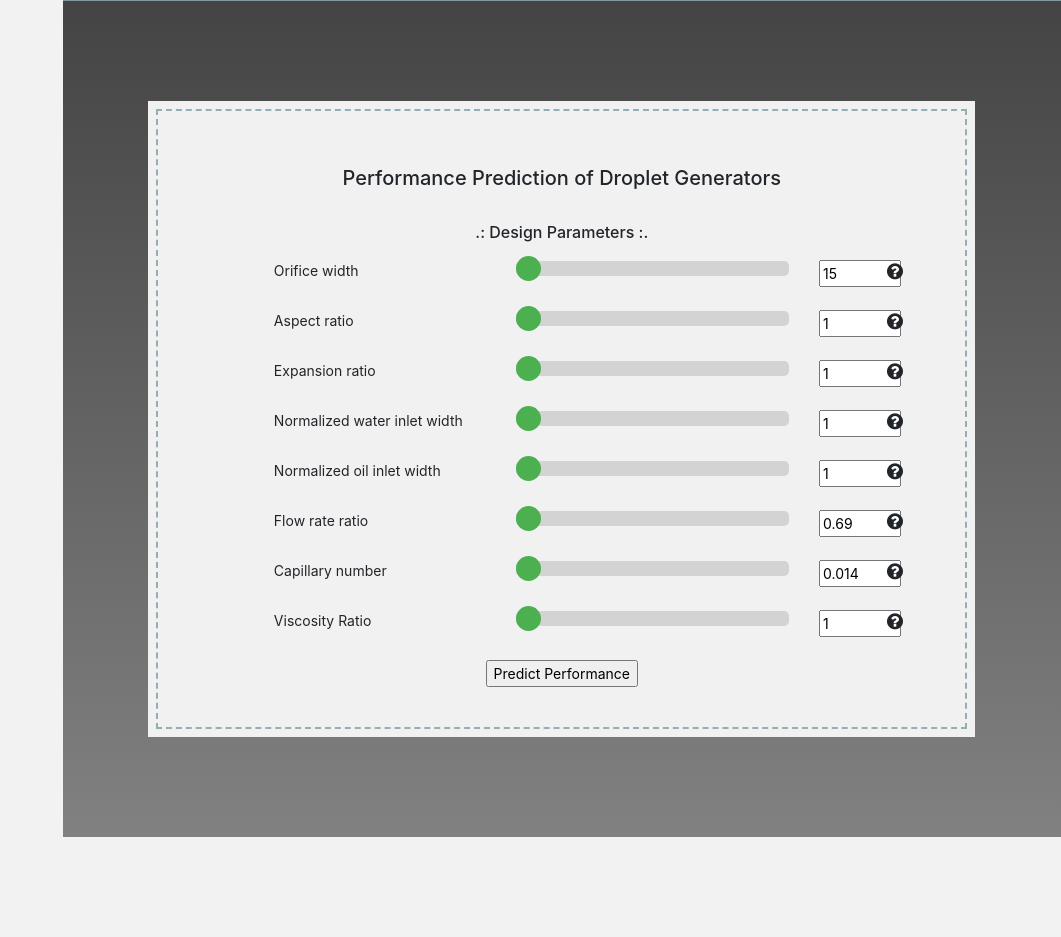
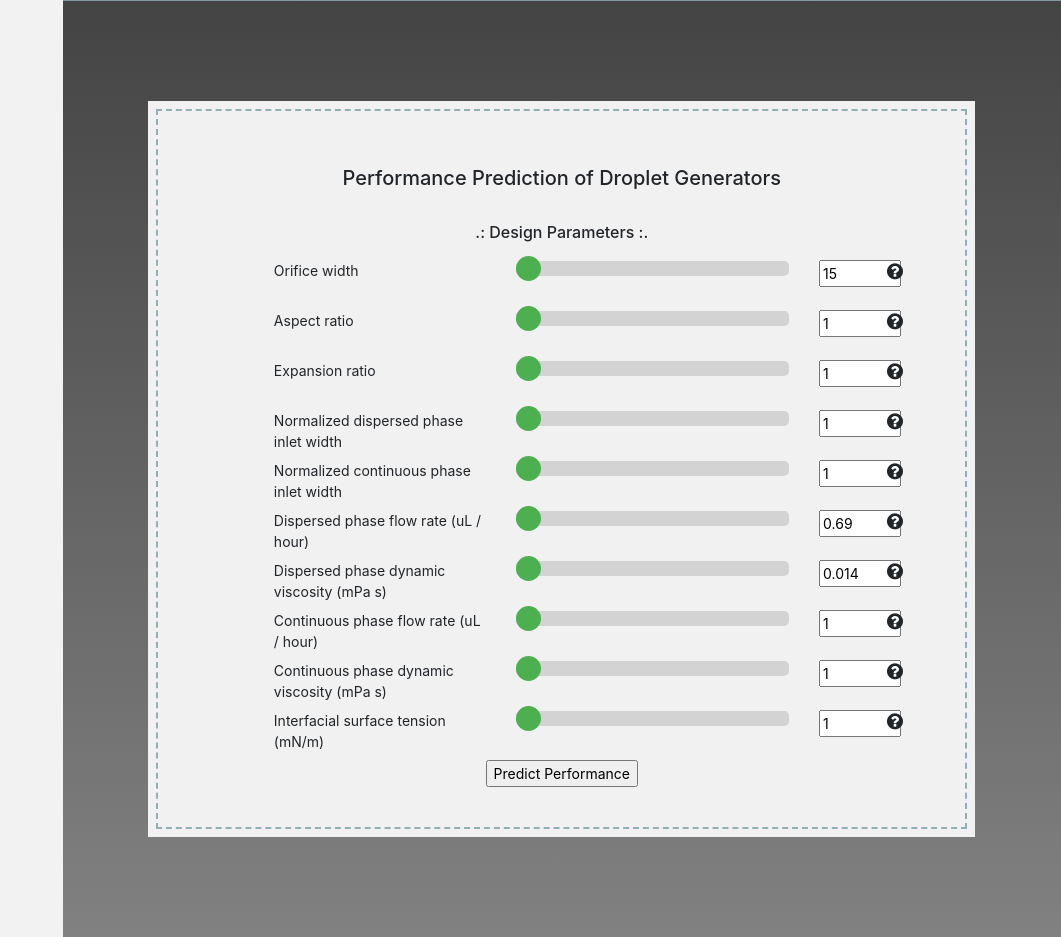
Before and after one commit to CIDARLAB/dafd-website, a Flask app: page /index_3 in a window 1280 px wide. Shown: the part 1895-2832 px from the top of the page, without its empty margins (219-1280 px from the left). Before the commit the page ends 2732 px from the top, so only its background shows below. Run offline with Flask 2, Linux system fonts and the light colour scheme; some libraries are stand-ins or nearby versions.

Commit message:
updated performance prediction with correct inputs

```diff
--- a/app/mod_NN/views.py
+++ b/app/mod_NN/views.py
@@ -158,16 +158,25 @@ def forward_2():
 def forward_3():
 
     if request.method == 'POST':
-
+        # Get data
         forward = {}
         forward['orifice_width'] = request.form.get('oriWid2')
         forward['aspect_ratio'] = request.form.get('aspRatio2')
         forward['expansion_ratio'] = request.form.get('expRatio2')
         forward['normalized_water_inlet'] = request.form.get('normInlet2')
         forward['normalized_oil_inlet'] = request.form.get('normOil2')
-        forward['flow_rate_ratio'] = request.form.get('flowRatio2')
-        forward['capillary_number'] = request.form.get('capNum2')
-        forward['viscosity_ratio'] = request.form.get('viscRatio2')
+        forward['oil_flow_rate'] = request.form.get('contFlow2')
+        forward['water_flow_rate'] = request.form.get('dispFlow2')
+        forward['oil_viscosity'] = request.form.get('contVisc2')
+        forward['water_viscosity'] = request.form.get('dispVisc2')
+        forward['surface_tension'] = request.form.get('surfTension2')
+
+        #normalize to correct values
+        forward = {key:float(forward[key]) for key in forward.keys()}
+        forward['flow_rate_ratio'] = forward["oil_flow_rate"]/forward["water_flow_rate"]
+        forward['viscosity_ratio'] = forward["oil_viscosity"]/forward["water_viscosity"]
+        ca_num = forward["oil_viscosity"]*forward["oil_flow_rate"]/(forward["orifice_width"]**2*forward["aspect_ratio"]) * (1/3.6)
+        forward['capillary_number'] = ca_num/forward["surface_tension"] #(Ca = mu * (Qc/(OriW*depth)))/surf
 
         strOutput = runForward_3(forward)
         parsed = strOutput.split(':')[1].split('|')[:-1]
--- a/app/mod_dafd/core_logic/InterModel3.py
+++ b/app/mod_dafd/core_logic/InterModel3.py
@@ -11,7 +11,7 @@ import itertools
 import csv
 import sys
 import os
-from app.mod_dafd.core_logic.ForwardModel import ForwardModel
+from app.mod_dafd.core_logic.ForwardModel3 import ForwardModel3
 from app.mod_dafd.helper_scripts.ModelHelper import ModelHelper
 import tensorflow as tf
 
@@ -27,7 +27,7 @@ def resource_path(relative_path):
 
 	return os.path.join(base_path, relative_path)
 
-class InterModel3:
+class InterModel3_se:
 	"""
 	This class handles interpolation over our forward models to make the reverse predictions
 	"""
--- a/app/templates/home.html
+++ b/app/templates/home.html
@@ -38,7 +38,7 @@
 			<div class="row md-spacer">
                 <div class="col-md-4"><div class="btn-1" onclick=location.href="{{ url_for('index_1') }}">DAFD 1.0 <br> (Lashkaripour et al., 2021)</div></div>
 				<div class="col-md-4"><div class="btn-2" onclick=location.href="{{ url_for('index_2') }}">DAFD 2.0 <br> (McIntyre et al., 2022)</div></div>
-				<div class="col-md-4"><div class="btn-3" onclick=location.href="{{ url_for('index_3') }}">DAFD 3.0 <br> (Lashkaripour et al., 2022)</div></div>
+				<div class="col-md-4"><div class="btn-3" onclick=location.href="{{ url_for('index_3') }}">DAFD 3.0 <br> (Lashkaripour et al., 2023)</div></div>
 
 
 
--- a/app/templates/index_3.html
+++ b/app/templates/index_3.html
@@ -415,7 +415,7 @@
 								<!--2nd column-->
 								<div class="col-md-1 text-center"></div>
 								<div class="col-md-4 text-left">
-									<p class="field-tip">Normalized water inlet width<!--<span class="tip-content">Channel depth divided by orifice width</span>--></p>
+									<p class="field-tip">Normalized dispersed phase inlet width<!--<span class="tip-content">Channel depth divided by orifice width</span>--></p>
 								</div>
 								<div class="col-md-5 text-left">
 									<input type="range" min="100" max="400" value="100" class="slider-activated" id="normInletRange2" oninput="updateFloatInput(this.value, 'normInlet2', this.id);">
@@ -432,7 +432,7 @@
 								<!--2nd column-->
 								<div class="col-md-1 text-center"></div>
 								<div class="col-md-4 text-left">
-									<p class="field-tip">Normalized oil inlet width<!--<span class="tip-content">Channel depth divided by orifice width</span>--></p>
+									<p class="field-tip">Normalized continuous phase inlet width<!--<span class="tip-content">Channel depth divided by orifice width</span>--></p>
 								</div>
 								<div class="col-md-5 text-left">
 									<input type="range" min="100" max="400" value="100" class="slider-activated" id="normOilRange2" oninput="updateFloatInput(this.value, 'normOil2', this.id);">
@@ -449,33 +449,33 @@
 								<!--2nd column-->
 								<div class="col-md-1 text-center"></div>
 								<div class="col-md-4 text-left">
-									<p class="field-tip">Flow rate ratio<!--<span class="tip-content">Channel depth divided by orifice width</span>--></p>
+									<p class="field-tip">Dispersed phase flow rate (uL / hour)<!--<span class="tip-content">Channel depth divided by orifice width</span>--></p>
 								</div>
 								<div class="col-md-5 text-left">
-									<input type="range" min="69" max="2200" value="69" class="slider-activated" id="flowRatioRange2" oninput="updateFloatInput(this.value, 'flowRatio2', this.id);">
+									<input type="range" min="69" max="2200" value="69" class="slider-activated" id="dispFlowRange2" oninput="updateFloatInput(this.value, 'dispFlow2', this.id);">
 								</div>
 								<div class="col-md-1 text-left">
-									<input size="4" type="text" id="flowRatio2" name="flowRatio2" value="0.69" oninput="updateFloatSlider('flowRatioRange2', this.id)" onchange="floatSliderChange('flowRatioRange2', this.id, 69, 2200)">
+									<input size="4" type="text" id="dispFlow2" name="dispFlow2" value="0.69" oninput="updateFloatSlider('dispFlowRange2', this.id)" onchange="floatSliderChange('dispFlowRange2', this.id, 69, 2200)">
 								</div>
 								<div class="col-md-1 text-center">
-									<div class="tt_container"><i class="fa fa-question-circle fa-lg"></i><span class="tt_info">Oil flow rate divided by water flow rate.</span></div>
+									<div class="tt_container"><i class="fa fa-question-circle fa-lg"></i><span class="tt_info">Flow rate of the dispersed phase (droplet content) in uL / hour.</span></div>
 								</div>
 							</div>
-							<!--7th row-->
+							<!--7th row TODO: UPDATE ranges to be correct with dataset -->
 							<div class="row slider-row">
 								<!--2nd column-->
 								<div class="col-md-1 text-center"></div>
 								<div class="col-md-4 text-left">
-									<p class="field-tip">Capillary number<!--<span class="tip-content">Channel depth divided by orifice width</span>--></p>
+									<p class="field-tip">Dispersed phase dynamic viscosity (mPa s)<!--<span class="tip-content">Channel depth divided by orifice width</span>--></p>
 								</div>
 								<div class="col-md-5 text-left">
-									<input type="range" min="1.4" max="939" value="1.4" class="slider-activated" id="capNumRange2" oninput="updateFloatInput(this.value, 'capNum2', this.id);">
+									<input type="range" min="1.4" max="939" value="1.4" class="slider-activated" id="dispViscRange2" oninput="updateFloatInput(this.value, 'dispVisc2', this.id);">
 								</div>
 								<div class="col-md-1 text-left">
-									<input size="4" type="text" id="capNum2" name="capNum2" value="0.014" oninput="updateFloatSlider('capNumRange2', this.id)" onchange="floatSliderChange('capNumRange2', this.id, 1.4, 939)">
+									<input size="4" type="text" id="dispVisc2" name="dispVisc2" value="0.014" oninput="updateFloatSlider('dispViscRange2', this.id)" onchange="floatSliderChange('dispViscRange2', this.id, 1.4, 939)">
 								</div>
 								<div class="col-md-1 text-center">
-									<div class="tt_container"><i class="fa fa-question-circle fa-lg"></i><span class="tt_info">Capillary number is the ratio of viscous forces and the interfacial tension.</span></div>
+									<div class="tt_container"><i class="fa fa-question-circle fa-lg"></i><span class="tt_info">Dynamic viscosity of the disperse phase (droplet content) in Pa s.</span></div>
 								</div>
 							</div>
 							<!--8th row-->
@@ -483,19 +483,52 @@
 								<!--1st column-->
 								<div class="col-md-1 text-center"></div>
 								<div class="col-md-4 text-left">
-									<p class="field-tip">Viscosity Ratio<!--<span class="tip-content">unit in &#181;m</span>--></p>
+									<p class="field-tip">Continuous phase flow rate (uL / hour)<!--<span class="tip-content">unit in &#181;m</span>--></p>
 								</div>
 								<div class="col-md-5 text-left">
-									<input type="range" min="100" max="300" value="100" class="slider-activated" id="viscRange2" oninput="updateFloatInput(this.value, 'viscRatio2', this.id);">
+									<input type="range" min="100" max="300" value="100" class="slider-activated" id="contFlowRange2" oninput="updateFloatInput(this.value, 'contFlow2', this.id);">
 								</div>
 								<div class="col-md-1 text-left">
-									<input size="4" type="text" id="viscRatio2" name="viscRatio2" value="1" oninput="updateFloatSlider('viscRange2', this.id)" onchange="floatSliderChange('viscRange2', this.id, 100, 300)"> <!--TODO: add in range-->
+									<input size="4" type="text" id="contFlow2" name="contFlow2" value="1" oninput="updateFloatSlider('contFlowRange2', this.id)" onchange="floatSliderChange('contFlowRange2', this.id, 100, 300)"> <!--TODO: add in range-->
 								</div>
 								<div class="col-md-1 text-center">
-									<div class="tt_container"><i class="fa fa-question-circle fa-lg"></i><span class="tt_info">Viscosity ratio between continuous and dispersed fluids.</span></div>
+									<div class="tt_container"><i class="fa fa-question-circle fa-lg"></i><span class="tt_info">Flow rate of the continuous phase (sheath fluid) in uL / hour.</span></div>
 								</div>
 							</div>
-
+                            <!--9th row-->
+							<div class="row slider-row">
+								<!--1st column-->
+								<div class="col-md-1 text-center"></div>
+								<div class="col-md-4 text-left">
+									<p class="field-tip">Continuous phase dynamic viscosity (mPa s)<!--<span class="tip-content">unit in &#181;m</span>--></p>
+								</div>
+								<div class="col-md-5 text-left">
+									<input type="range" min="100" max="300" value="100" class="slider-activated" id="contViscRange2" oninput="updateFloatInput(this.value, 'contVisc2', this.id);">
+								</div>
+								<div class="col-md-1 text-left">
+									<input size="4" type="text" id="contVisc2" name="contVisc2" value="1" oninput="updateFloatSlider('contViscRange2', this.id)" onchange="floatSliderChange('contViscRange2', this.id, 100, 300)"> <!--TODO: add in range-->
+								</div>
+								<div class="col-md-1 text-center">
+									<div class="tt_container"><i class="fa fa-question-circle fa-lg"></i><span class="tt_info">Dynamic viscosity of the disperse phase (sheath fluid) in Pa s.</span></div>
+								</div>
+							</div>
+                            <!--10th row-->
+							<div class="row slider-row">
+								<!--1st column-->
+								<div class="col-md-1 text-center"></div>
+								<div class="col-md-4 text-left">
+									<p class="field-tip">Interfacial surface tension (mN/m) <!--<span class="tip-content">unit in &#181;m</span>--></p>
+								</div>
+								<div class="col-md-5 text-left">
+									<input type="range" min="100" max="300" value="100" class="slider-activated" id="surfTensionRange2" oninput="updateFloatInput(this.value, 'surfTension2', this.id);">
+								</div>
+								<div class="col-md-1 text-left">
+									<input size="4" type="text" id="surfTension2" name="surfTension2" value="1" oninput="updateFloatSlider('surfTensionRange2', this.id)" onchange="floatSliderChange('surfTensionRange2', this.id, 100, 300)"> <!--TODO: add in range-->
+								</div>
+								<div class="col-md-1 text-center">
+									<div class="tt_container"><i class="fa fa-question-circle fa-lg"></i><span class="tt_info">Interfacial surface tension betweeen the continuous and dispersed phases in mN/m.</span></div>
+								</div>
+							</div>
 							<div class="row">
 								<div class="col-md-12">
 									<input type="submit" class="btn-section-2" value="Predict Performance"/>
```
Also changed, not shown: app/mod_dafd/cmd_inputs.txt (+13 -8 lines), app/mod_dafd/helper_scripts/ModelHelper3.py (+11 -8 lines), 1 other file.
